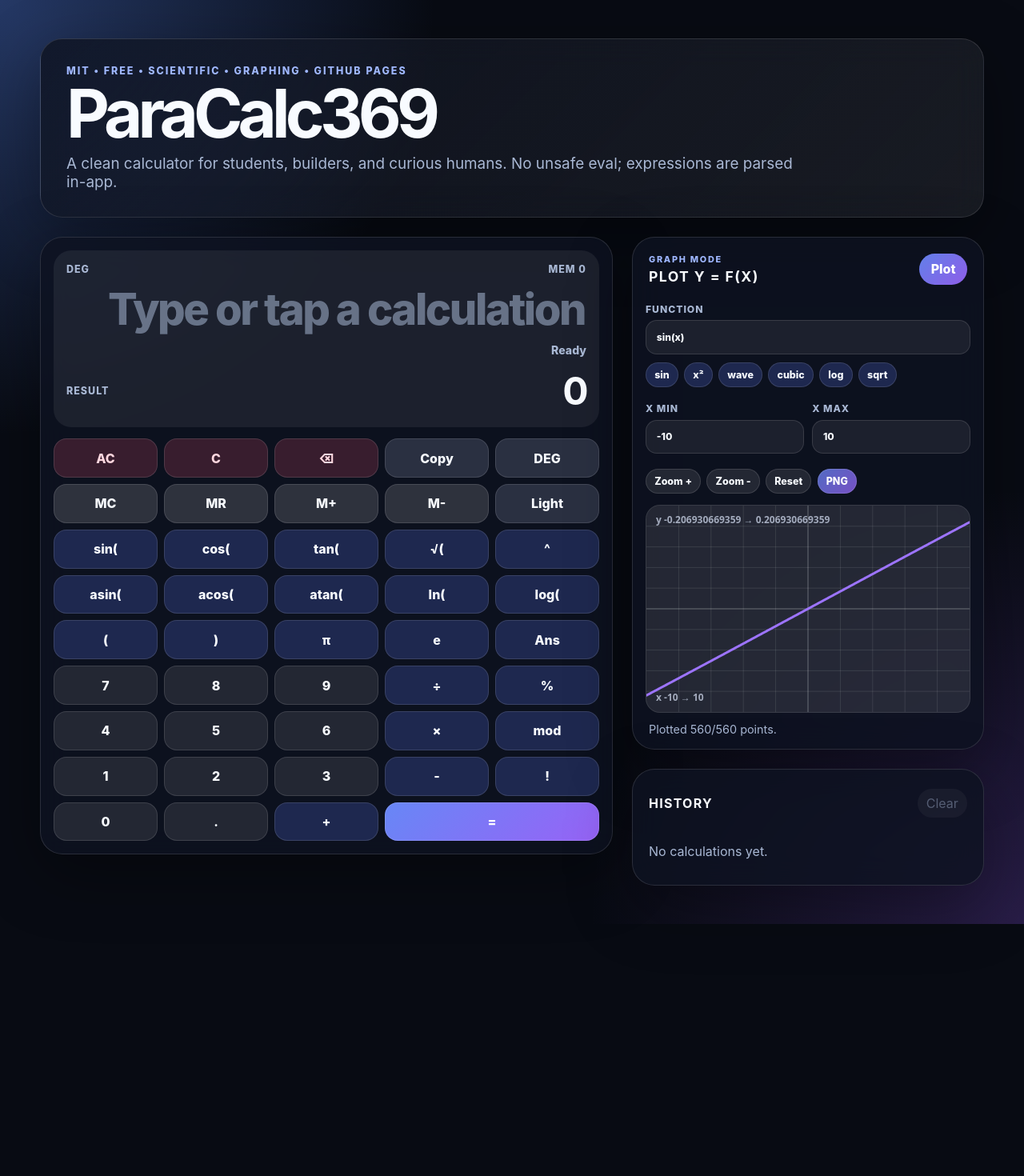
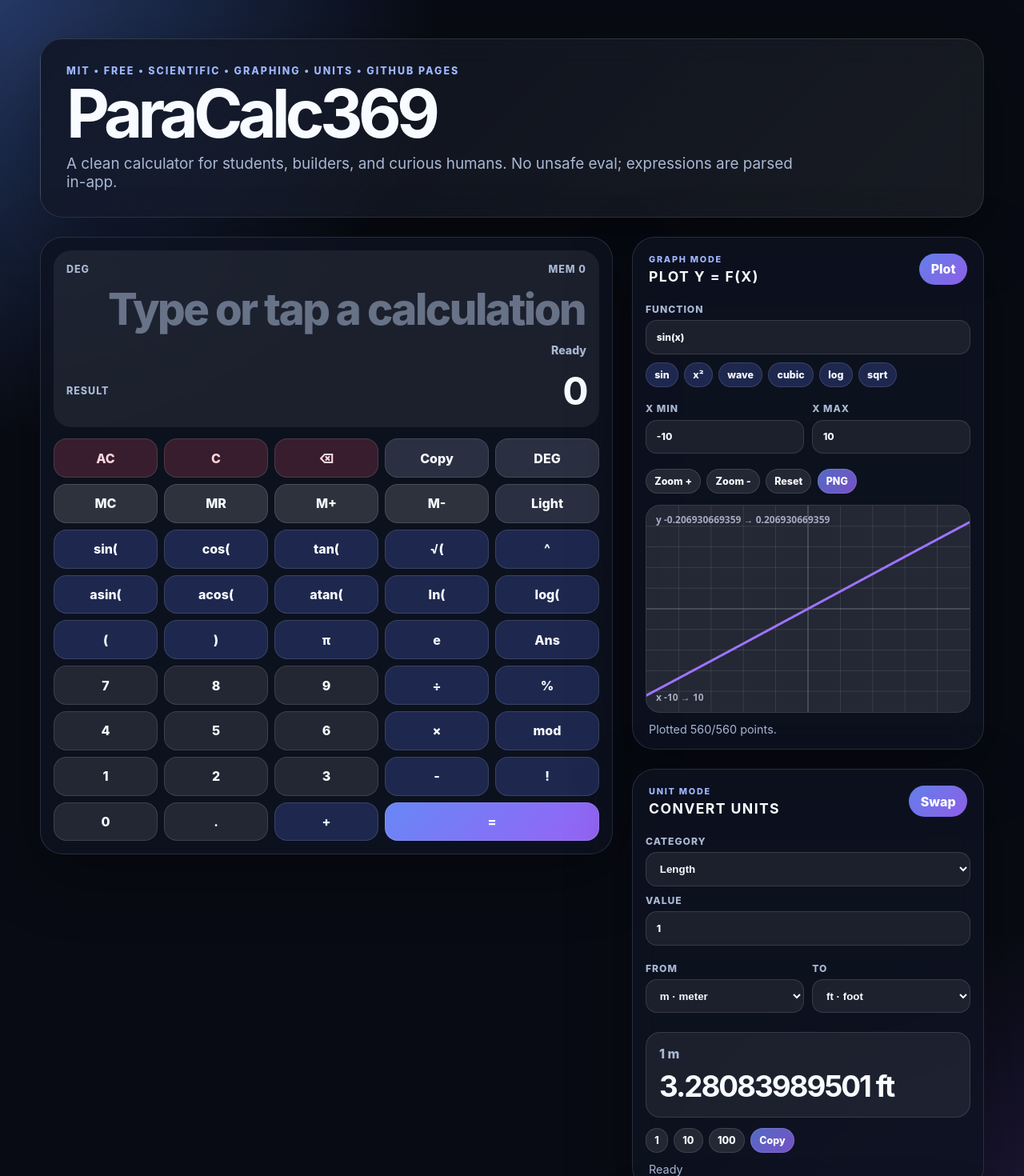
Before and after one commit to MichaelWave369/ParaCalc369, a React (Vite) app: page / in a window 1280 px wide. Shown: the top 1470 px of the page at 80% size. Before the commit the page ends 1155 px from the top, so only its background shows below. Built offline with nearby package versions, Linux system fonts and the light colour scheme.

Commit message:
Wire unit converter into app

```diff
--- a/src/App.jsx
+++ b/src/App.jsx
@@ -1,5 +1,6 @@
 import { useEffect, useMemo, useRef, useState } from 'react';
 import { calculate, fmt } from './calc.js';
+import UnitConverter from './UnitConverter.jsx';
 
 const STORE = 'paracalc369.history.v1';
 const THEME_STORE = 'paracalc369.theme.v1';
@@ -335,7 +336,7 @@
   return (
     <main className="shell">
       <section className="hero">
-        <p className="eyebrow">MIT • free • scientific • graphing • GitHub Pages</p>
+        <p className="eyebrow">MIT • free • scientific • graphing • units • GitHub Pages</p>
         <h1>ParaCalc369</h1>
         <p>A clean calculator for students, builders, and curious humans. No unsafe eval; expressions are parsed in-app.</p>
       </section>
@@ -362,6 +363,7 @@
 
       <aside className="side-stack">
         <GraphPanel angleMode={mode} ans={ans} theme={theme} />
+        <UnitConverter />
         <section className="card history">
           <header><h2>History</h2><button onClick={() => setHistory([])} disabled={!history.length}>Clear</button></header>
           {history.length ? history.map((h, i) => (
```
